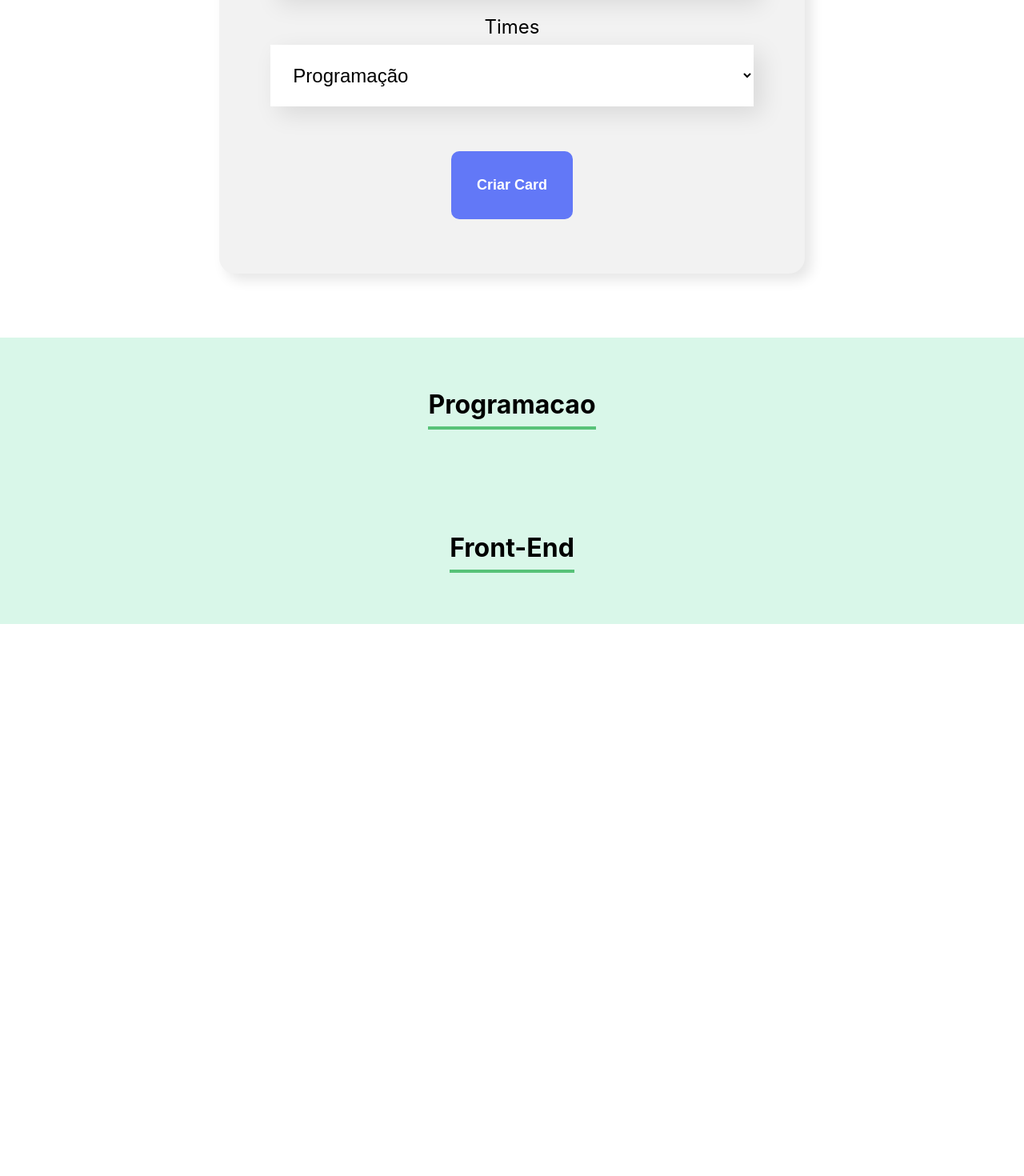
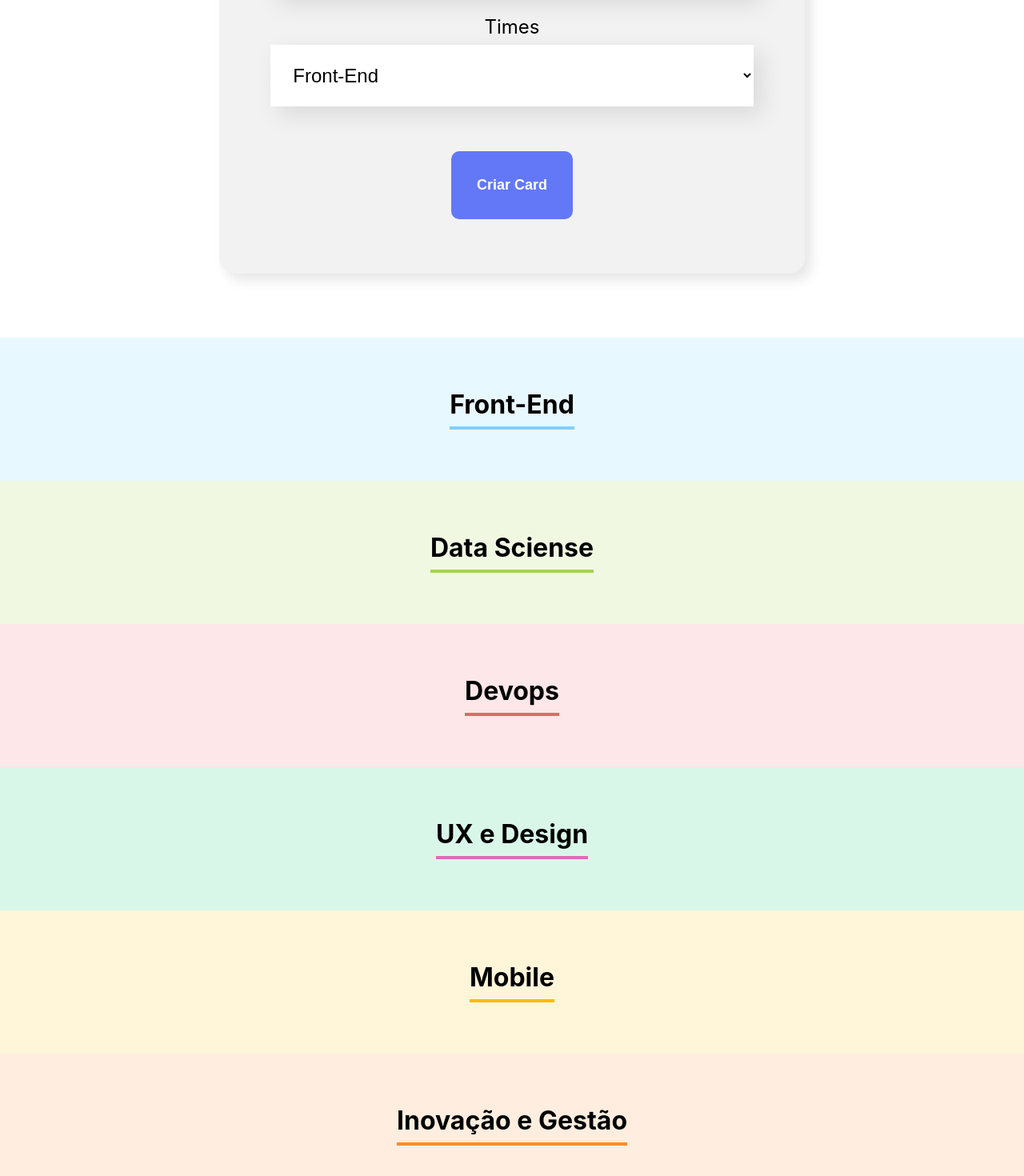
Before and after one commit to abaiense/react-alura, a React (Create React App) app in the folder organo/: page / in a window 1280 px wide. Shown: the part 1079-2549 px from the top of the page at 80% size. Before the commit the page ends 1859 px from the top, so only its background shows below. Built offline with nearby package versions, Linux system fonts and the light colour scheme.

Commit message:
elevando o estado do objeto, para peggar a info via prop e estilizacao via prop

```diff
--- a/organo/src/App.js
+++ b/organo/src/App.js
@@ -5,6 +5,40 @@
 import Time from './components/Time';
 
 function App() {
+
+  const times = [
+    {
+      nome: 'Front-End',
+      corPrimaria: '#82CFFA',
+      corSecundaria: '#E8F8FF',
+    },
+    {
+      nome: 'Data Sciense',
+      corPrimaria: '#A6D157',
+      corSecundaria: '#F0F8E2',
+    },
+    {
+      nome: 'Devops',
+      corPrimaria: '#E06B69',
+      corSecundaria: '#FDE7E8',
+    },
+    {
+      nome: 'UX e Design',
+      corPrimaria: '#D86EBF',
+      corSecundaria: '#FAE95F5',
+    },
+    {
+      nome: 'Mobile',
+      corPrimaria: '#FEBA05',
+      corSecundaria: '#FFF5D9',
+    },
+    {
+      nome: 'Inovação e Gestão',
+      corPrimaria: '#FF8A29',
+      corSecundaria: '#FFEEDF',
+    }
+  ]
+
   const [colaboradores, setColaboradores] = useState([])
 
   const aoNovoColaboradorAdicionado = (colaborador) => {
@@ -15,9 +49,11 @@
   return (
     <div className="App">
       <Banner />
-      <Formulario aoColaboradorCadastrado={colaborador => aoNovoColaboradorAdicionado(colaborador)}/>
-      <Time nome="Programacao"/>
-      <Time nome="Front-End"/>
+      <Formulario times={times.map(time => time.nome)} aoColaboradorCadastrado={colaborador => aoNovoColaboradorAdicionado(colaborador)}/>
+
+      {times.map(time => <Time key={time.nome} nome={time.nome} corPrimaria={time.corPrimaria} corSecundaria={time.corSecundaria}/>)}
+
+
     </div>
   );
 }
--- a/organo/src/components/Formulario/index.js
+++ b/organo/src/components/Formulario/index.js
@@ -5,15 +5,6 @@
 import Botao from "../Botao";
 
 const Formulario = (props) => {
-  const times = [
-    "Programação",
-    "Front-end",
-    "Data Science",
-    "Devops",
-    "UX  e Design",
-    "Mobila",
-    "Inovação e Gestão",
-  ];
 
   const [nome, setNome] = useState("");
   const [cargo, setCargo] = useState("");
@@ -57,7 +48,7 @@
         <ListaSuspensa
           obrigatorio={true}
           label="Times"
-          itens={times}
+          itens={props.times}
           valor={time}
           aoAlterado={(valor) => setTime(valor)}
         />
--- a/organo/src/components/Time/Time.css
+++ b/organo/src/components/Time/Time.css
@@ -6,7 +6,7 @@
 
 .time h3{
     font-size: 32px;
-    border-bottom: 4px solid #57c278;
+    border-bottom: 4px solid;
     display: inline-block;
     padding-bottom: 8px;
 }
--- a/organo/src/components/Time/index.js
+++ b/organo/src/components/Time/index.js
@@ -2,9 +2,8 @@
 
 const Time = (props) => {
     return (
-        <section className='time'>
-            <h3>{props.nome}</h3>
-
+        <section className='time' style={{ backgroundColor: props.corSecundaria}}>
+            <h3 style={{borderColor: props.corPrimaria}}>{props.nome}</h3>
         </section>
     );
 }
```
